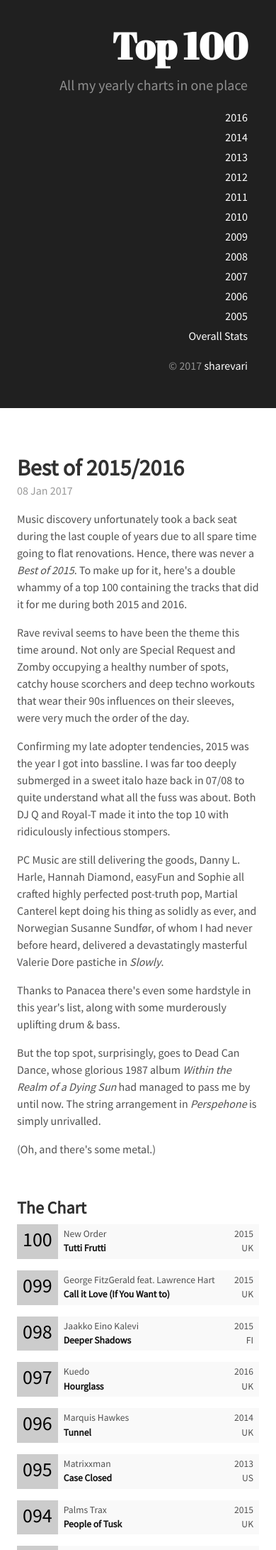
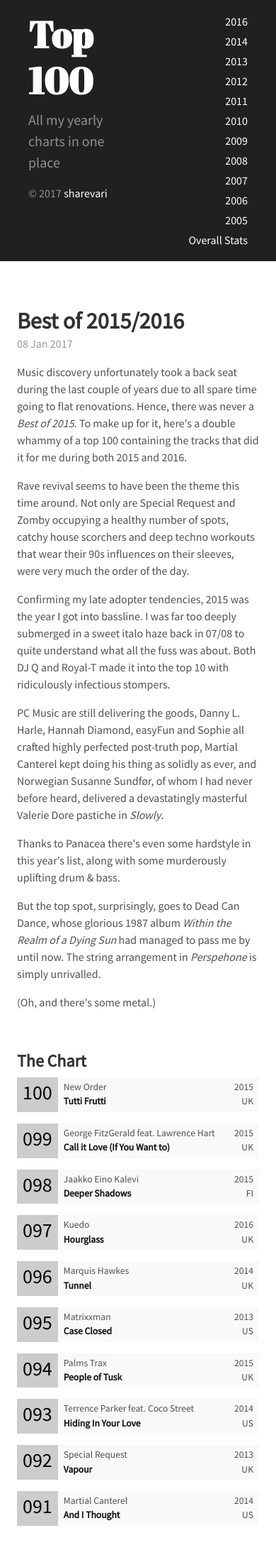
Before and after one commit to erikjalevik/top100, a Jekyll site: the page built from index.html, in a window 390 px wide. Shown: the top 2184 px of the page at 71% size. Built offline with Jekyll 4.4.1, drawn with Linux system fonts in a browser that asks for light colours; the list of posts is cut into pages by our own code.

Commit message:
Make sidebar less tall in mobile format

```diff
--- a/_includes/sidebar.html
+++ b/_includes/sidebar.html
@@ -27,7 +27,9 @@
 
     </nav>
 
-    <p>&copy; {{ site.time | date: '%Y' }} <a href="http://www.last.fm/user/sharevari">sharevari</a></p>
+    <p id="copyright">&copy; {{ site.time | date: '%Y' }} <a href="http://www.last.fm/user/sharevari">sharevari</a></p>
+
+    <div class="clearfix"></div>
 
   </div>
 </div>
--- a/_sass/_sidebar.scss
+++ b/_sass/_sidebar.scss
@@ -7,7 +7,7 @@
 
 .sidebar {
   text-align: right;
-  padding: 2rem 1rem;
+  padding: 1rem 1rem 0rem 1rem;
   color: rgba(255,255,255,.5);
   background-color: #202020;
 }
@@ -27,17 +27,50 @@
 }
 
 /* About section */
+.sidebar-about {
+  float: left;
+  width: 50%;
+}
+@media (min-width: 48em) {
+  .sidebar-about {
+    float: none;
+    width: 100%;
+  }
+}
+
 .sidebar-about h1 {
   color: #fff;
   margin-top: 0;
   font-family: "Abril Fatface", serif;
   font-size: 3.25rem;
+  text-align: left;
+}
+@media (min-width: 48em) {
+  .sidebar-about h1 {
+    text-align: right;
+  }
+}
+
+.sidebar-about p {
+  text-align: left;
+}
+@media (min-width: 48em) {
+  .sidebar-about p {
+    text-align: right;
+  }
 }
 
 /* Sidebar nav */
 .sidebar-nav {
   margin-bottom: 1rem;
+  float: right;
 }
+@media (min-width: 48em) {
+  .sidebar-nav {
+    float: none;
+  }
+}
+
 .sidebar-nav-item {
   display: block;
   line-height: 1.75;
@@ -48,6 +81,21 @@ a.sidebar-nav-item:focus {
 }
 .sidebar-nav-item.active {
   font-weight: bold;
+}
+
+#copyright {
+  clear: left;
+  float: left;
+}
+@media (min-width: 48em) {
+  #copyright {
+    float: none;
+  }
+}
+
+.clearfix {
+  clear: left;
+  clear: right;
 }
 
 /* Sticky sidebar
```
